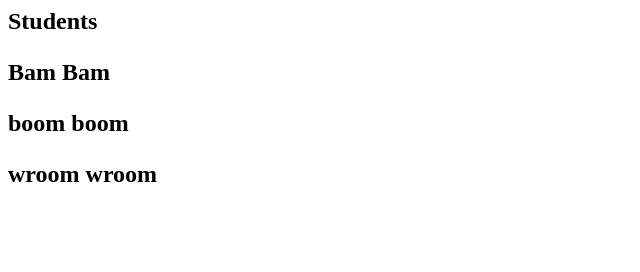
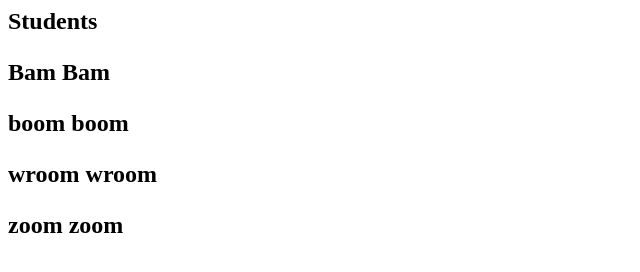
Before and after one commit to AjGitGot/Git-practice2, a plain HTML site: page index.html in a window 1280 px wide. Shown: the whole page, without its empty margins (0-640 px from the left). Drawn offline with Linux system fonts and the light colour scheme.

Commit message:
added 4th line

```diff
--- a/index.html
+++ b/index.html
@@ -2,3 +2,4 @@
 <p>Bam Bam<p>
 <p>boom boom<p>
 <p>wroom wroom<p>
+<p>zoom zoom<p>
```
